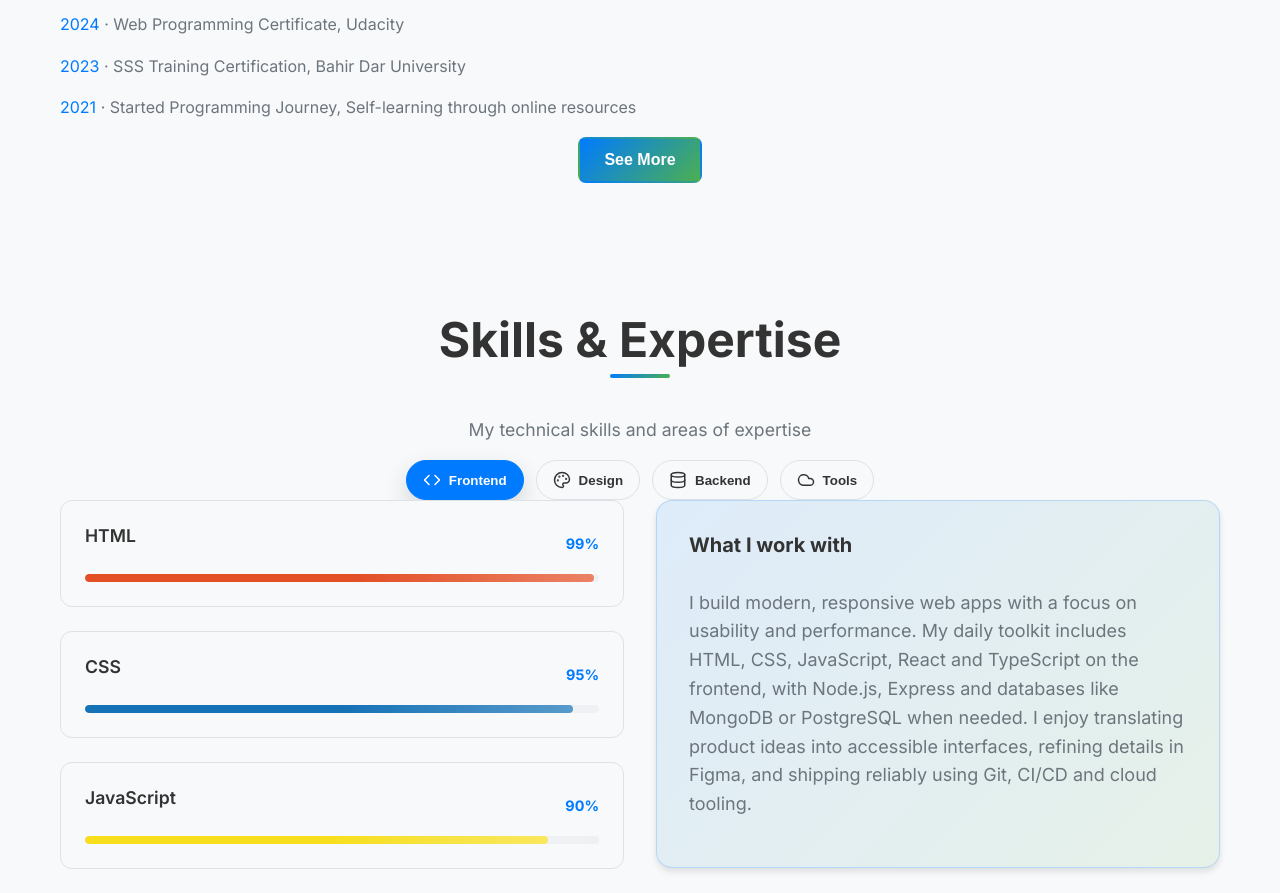
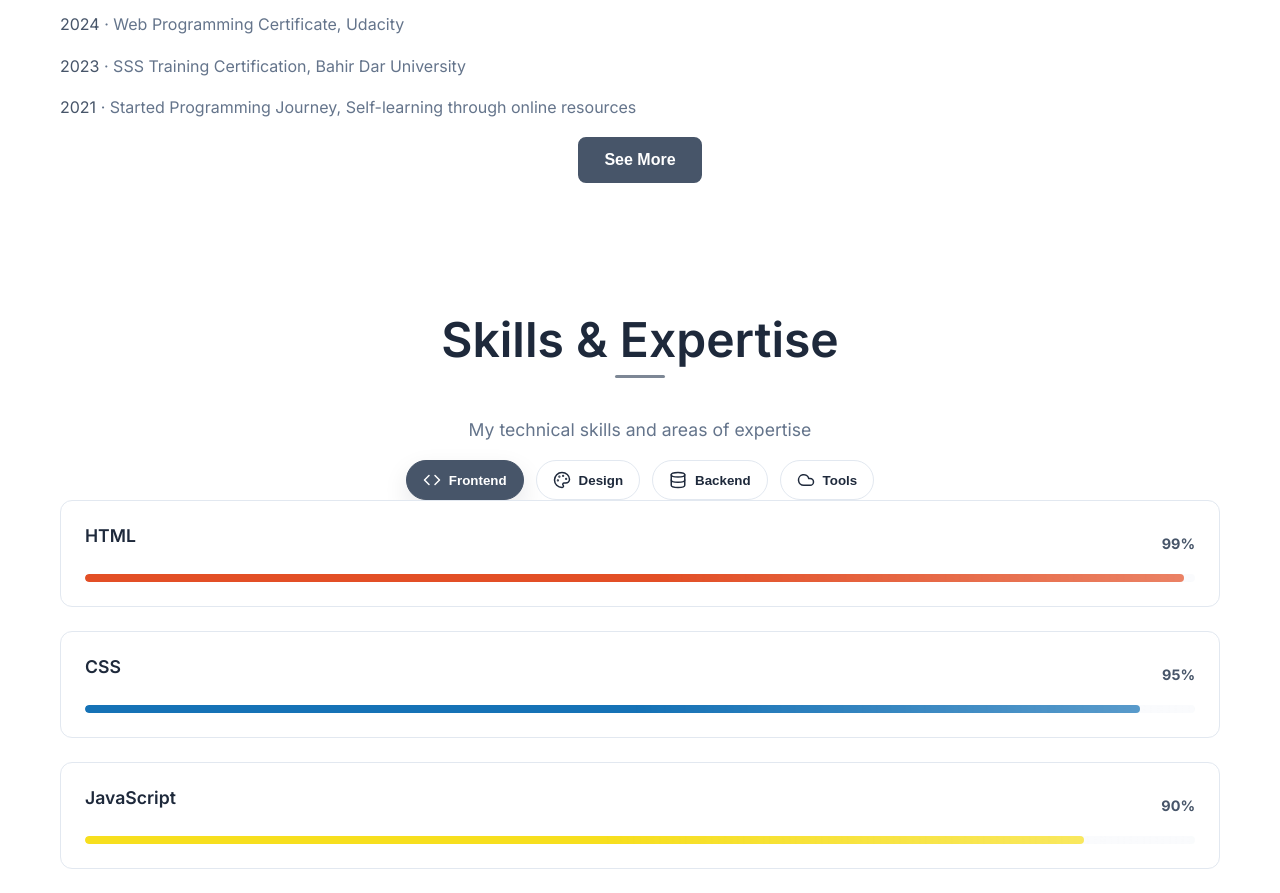
Before and after one commit to Bekalu-Temesgen-2306/my-portfolio-website, a React (Create React App) app: page / in a window 1280 px wide. Shown: the part 1240-2133 px from the top of the page. Built offline with nearby package versions, Linux system fonts and the light colour scheme.

Commit message:
colors modified

```diff
--- a/src/App.css
+++ b/src/App.css
@@ -1,38 +1,60 @@
-/* Modern CSS Variables */
+/* Modern CSS Variables - Cool Professional Color Palette */
 :root {
-  --primary: #007BFF;
-  --primary-dark: #0056b3;
-  --secondary: #4CAF50;
-  --secondary-dark: #45a049;
-  --accent: #FFAA00;
-  --accent-dark: #e69500;
-  --dark: #1a1a1a;
-  --dark-light: #2d2d2d;
-  --light: #f8f9fa;
-  --light-dark: #e9ecef;
-  --text: #333;
-  --text-light: #fff;
-  --text-muted: #6c757d;
-  --border: #dee2e6;
-  --shadow: 0 4px 6px rgba(0, 0, 0, 0.1);
-  --shadow-lg: 0 10px 25px rgba(0, 0, 0, 0.15);
-  --gradient-primary: linear-gradient(135deg, var(--primary), var(--secondary));
-  --gradient-accent: linear-gradient(135deg, var(--accent), #ff6b6b);
-}
-
-/* Dark Mode Variables */
+  /* Cool Blue-Gray Primary */
+  --primary: #475569;
+  --primary-dark: #334155;
+  --primary-light: #64748b;
+  /* Subtle Teal Accent */
+  --accent: #0891b2;
+  --accent-dark: #0e7490;
+  --accent-light: #06b6d4;
+  /* Neutral Grays */
+  --secondary: #64748b;
+  --secondary-dark: #475569;
+  /* Backgrounds */
+  --dark: #0f172a;
+  --dark-light: #1e293b;
+  --light: #ffffff;
+  --light-dark: #f8fafc;
+  /* Text Colors */
+  --text: #1e293b;
+  --text-light: #ffffff;
+  --text-muted: #64748b;
+  /* Borders & Shadows */
+  --border: #e2e8f0;
+  --shadow: 0 4px 6px rgba(15, 23, 42, 0.06);
+  --shadow-lg: 0 10px 25px rgba(15, 23, 42, 0.1);
+  /* Subtle Gradients */
+  --gradient-primary: linear-gradient(135deg, #475569 0%, #64748b 100%);
+  --gradient-accent: linear-gradient(135deg, #0891b2 0%, #06b6d4 100%);
+}
+
+/* Dark Mode Variables - Cool Professional */
 [data-theme="dark"] {
-  --primary: #90caf9;
-  --secondary: #81c784;
-  --accent: #ffd54f;
-  --dark: #121212;
-  --dark-light: #1e1e1e;
-  --light: #1a1a1a;
-  --light-dark: #2d2d2d;
-  --text: #f4f4f4;
-  --text-light: #1a1a1a;
-  --text-muted: #adb5bd;
-  --border: #404040;
+  /* Cool Blue-Gray Primary */
+  --primary: #94a3b8;
+  --primary-dark: #64748b;
+  --primary-light: #cbd5e1;
+  /* Subtle Teal Accent */
+  --accent: #22d3ee;
+  --accent-dark: #06b6d4;
+  --accent-light: #67e8f9;
+  /* Neutral Grays */
+  --secondary: #94a3b8;
+  --secondary-dark: #64748b;
+  /* Backgrounds */
+  --dark: #0f172a;
+  --dark-light: #1e293b;
+  --light: #1e293b;
+  --light-dark: #334155;
+  /* Text Colors */
+  --text: #f1f5f9;
+  --text-light: #ffffff;
+  --text-muted: #94a3b8;
+  /* Borders & Shadows */
+  --border: #334155;
+  --shadow: 0 4px 6px rgba(0, 0, 0, 0.15);
+  --shadow-lg: 0 10px 25px rgba(0, 0, 0, 0.25);
 }
 
 /* Base Styles */
@@ -138,9 +160,9 @@ p {
 }
 
 .btn-primary {
-  background: var(--gradient-primary);
+  background: var(--primary);
   color: var(--text-light);
-  border: 2px solid transparent;
+  border: 2px solid var(--primary);
   position: relative;
   overflow: hidden;
 }
@@ -152,7 +174,7 @@ p {
   left: -100%;
   width: 100%;
   height: 100%;
-  background: linear-gradient(90deg, transparent, rgba(255,255,255,0.2), transparent);
+  background: linear-gradient(90deg, transparent, rgba(255,255,255,0.15), transparent);
   transition: left 0.5s ease;
 }
 
@@ -161,6 +183,8 @@ p {
 }
 
 .btn-primary:hover {
+  background: var(--primary-dark);
+  border-color: var(--primary-dark);
   transform: translateY(-2px);
   box-shadow: var(--shadow-lg);
 }
@@ -191,13 +215,20 @@ p {
 
 .btn-secondary:hover {
   color: var(--text-light);
+  border-color: var(--primary-dark);
   transform: translateY(-2px);
   box-shadow: var(--shadow-lg);
 }
 
 .btn-accent {
-  background: var(--gradient-accent);
+  background: var(--accent);
   color: var(--text-light);
+  border: 2px solid var(--accent);
+}
+
+.btn-accent:hover {
+  background: var(--accent-dark);
+  border-color: var(--accent-dark);
 }
 
 /* Cards */
@@ -219,7 +250,8 @@ p {
   left: 0;
   right: 0;
   height: 3px;
-  background: linear-gradient(90deg, var(--primary), var(--secondary));
+  background: var(--primary);
+  opacity: 0.8;
   transform: scaleX(0);
   transition: transform 0.3s ease;
 }
@@ -243,6 +275,8 @@ p {
   text-align: center;
   margin-bottom: 3rem;
   position: relative;
+  color: var(--text);
+  font-weight: 600;
 }
 
 .section-title::after {
@@ -251,10 +285,11 @@ p {
   bottom: -10px;
   left: 50%;
   transform: translateX(-50%);
-  width: 60px;
-  height: 4px;
-  background: var(--gradient-primary);
+  width: 50px;
+  height: 3px;
+  background: var(--primary);
   border-radius: 2px;
+  opacity: 0.7;
 }
 
 /* Grid Layouts */
@@ -548,7 +583,7 @@ ul.list-disc li {
 .mobile-nav__link:hover,
 .mobile-nav__link:focus {
   color: var(--primary);
-  background: rgba(0, 123, 255, 0.1);
+  background: rgba(71, 85, 105, 0.08);
   border-color: var(--primary);
   transform: translateX(4px);
   outline: none;
@@ -565,7 +600,7 @@ ul.list-disc li {
 
 [data-theme="dark"] .mobile-nav__link:hover,
 [data-theme="dark"] .mobile-nav__link:focus {
-  background: rgba(144, 202, 249, 0.15);
+  background: rgba(148, 163, 184, 0.12);
   border-color: var(--primary);
   color: var(--primary);
 }
@@ -643,10 +678,11 @@ ul.list-disc li {
 }
 
 .text-gradient {
-  background: var(--gradient-primary);
+  background: linear-gradient(135deg, var(--primary) 0%, var(--accent) 100%);
   -webkit-background-clip: text;
   background-clip: text;
   -webkit-text-fill-color: transparent;
+  color: var(--primary);
 }
 
 /* Hero section base */
@@ -656,11 +692,11 @@ ul.list-disc li {
   align-items: center;
   justify-content: center;
   padding-top: 6.5rem; /* ensure it clears the fixed header */
-  background: linear-gradient(135deg, var(--light), var(--light-dark));
+  background: linear-gradient(135deg, var(--light) 0%, var(--light-dark) 100%);
 }
 
 [data-theme="dark"] .hero-section {
-  background: linear-gradient(135deg, var(--dark), var(--dark-light));
+  background: linear-gradient(135deg, var(--dark) 0%, var(--dark-light) 100%);
 }
 
 .avatar-img {
@@ -975,8 +1011,8 @@ ul.list-disc li {
 }
 
 .skill-narrative {
-  background: linear-gradient(135deg, rgba(0, 123, 255, 0.1), rgba(76, 175, 80, 0.1));
-  border: 1px solid rgba(0, 123, 255, 0.2);
+  background: rgba(71, 85, 105, 0.05);
+  border: 1px solid rgba(71, 85, 105, 0.15);
 }
 
 /* What I Do Cards */
@@ -998,7 +1034,8 @@ ul.list-disc li {
   left: 0;
   right: 0;
   height: 4px;
-  background: linear-gradient(90deg, var(--primary), var(--secondary));
+  background: var(--primary);
+  opacity: 0.8;
   transform: scaleX(0);
   transition: transform 0.3s ease;
 }
@@ -1063,7 +1100,7 @@ ul.list-disc li {
 
 .project-card--professional:hover {
   border-color: var(--primary);
-  box-shadow: 0 8px 24px rgba(0, 123, 255, 0.15);
+  box-shadow: 0 8px 24px rgba(71, 85, 105, 0.12);
   transform: translateY(-4px);
 }
 
@@ -1134,8 +1171,9 @@ ul.list-disc li {
 }
 
 .status-badge--header {
-  background: linear-gradient(135deg, var(--accent), #ff6b9d);
+  background: var(--accent);
   font-size: 0.7rem;
+  opacity: 0.9;
 }
 
 .project-content {
@@ -1202,18 +1240,19 @@ ul.list-disc li {
 }
 
 .tech-tag {
-  background: rgba(0, 123, 255, 0.1);
+  background: rgba(71, 85, 105, 0.08);
   color: var(--primary);
   padding: 0.35rem 0.85rem;
   border-radius: 6px;
   font-size: 0.8rem;
   font-weight: 600;
-  border: 1px solid rgba(0, 123, 255, 0.2);
+  border: 1px solid rgba(71, 85, 105, 0.15);
   transition: all 0.2s ease;
 }
 
 .tech-tag:hover {
-  background: rgba(0, 123, 255, 0.15);
+  background: rgba(71, 85, 105, 0.12);
+  border-color: rgba(71, 85, 105, 0.25);
   transform: translateY(-1px);
 }
 
@@ -1302,7 +1341,7 @@ ul.list-disc li {
 .form-textarea:focus {
   outline: none;
   border-color: var(--primary);
-  box-shadow: 0 0 0 3px rgba(0, 123, 255, 0.1);
+  box-shadow: 0 0 0 3px rgba(71, 85, 105, 0.08);
 }
 
 .form-input.error,
@@ -1371,7 +1410,7 @@ ul.list-disc li {
   background: var(--primary);
   color: white;
   border-color: var(--primary);
-  box-shadow: 0 4px 12px rgba(0, 123, 255, 0.3);
+  box-shadow: 0 4px 12px rgba(71, 85, 105, 0.15);
 }
 
 .info-item {
--- a/src/components/Header.jsx
+++ b/src/components/Header.jsx
@@ -85,7 +85,6 @@ const Header = () => {
                   className="profile-photo__img"
                 />
               </div>
-              <span className="logo-text"> BTkalu Temesg </span>
             </Link>
           </motion.div>
 
--- a/src/components/Hero.jsx
+++ b/src/components/Hero.jsx
@@ -11,7 +11,7 @@ const Hero = () => {
   const texts = [
     'Web Developer',
     'UX/UI Designer',
-    'Content Creator'
+    'Graphics Designer'
   ];
 
   useEffect(() => {
@@ -387,13 +387,16 @@ const Hero = () => {
             className="space-y-8"
           >
             <div className="space-y-4">
+               hi, it's me
               <motion.h1
                 initial={{ opacity: 0, y: 20 }}
                 animate={{ opacity: 1, y: 0 }}
                 transition={{ delay: 0.2, duration: 0.8 }}
                 className="hero__title"
+
               >
-                <span className="text-gradient"> hi, I'm Bekalu  Temsgen</span>
+
+                <span className="text-gradient"> Bekalu  Temsgen</span>
               </motion.h1>
 
               <motion.div
@@ -402,7 +405,7 @@ const Hero = () => {
                 transition={{ delay: 0.4, duration: 0.8 }}
                 className="text-2xl md:text-3xl lg:text-4xl font-semibold text-text-muted"
               >
-                I'm a{' '}
+                a{' '}
                 <span className="text-primary min-h-[3.5rem] inline-block">
                   {currentText}
                   <span className="animate-pulse">|</span>
--- a/src/components/Skills.jsx
+++ b/src/components/Skills.jsx
@@ -141,25 +141,6 @@ const Skills = () => {
               </motion.div>
             ))}
           </div>
-
-          {/* Skills Narrative */}
-          <motion.div
-            initial={{ opacity: 0, x: 30 }}
-            animate={inView ? { opacity: 1, x: 0 } : {}}
-            transition={{ duration: 0.8, delay: 0.6 }}
-            className="space-y-8"
-          >
-            <div className="card skill-narrative">
-              <h3 className="text-xl font-bold mb-4">What I work with</h3>
-              <p className="lead">
-                I build modern, responsive web apps with a focus on usability and performance.
-                My daily toolkit includes HTML, CSS, JavaScript, React and TypeScript on the frontend,
-                with Node.js, Express and databases like MongoDB or PostgreSQL when needed. I enjoy
-                translating product ideas into accessible interfaces, refining details in Figma, and
-                shipping reliably using Git, CI/CD and cloud tooling.
-              </p>
-            </div>
-          </motion.div>
         </motion.div>
 
         {/* What I Do Section */}
```
